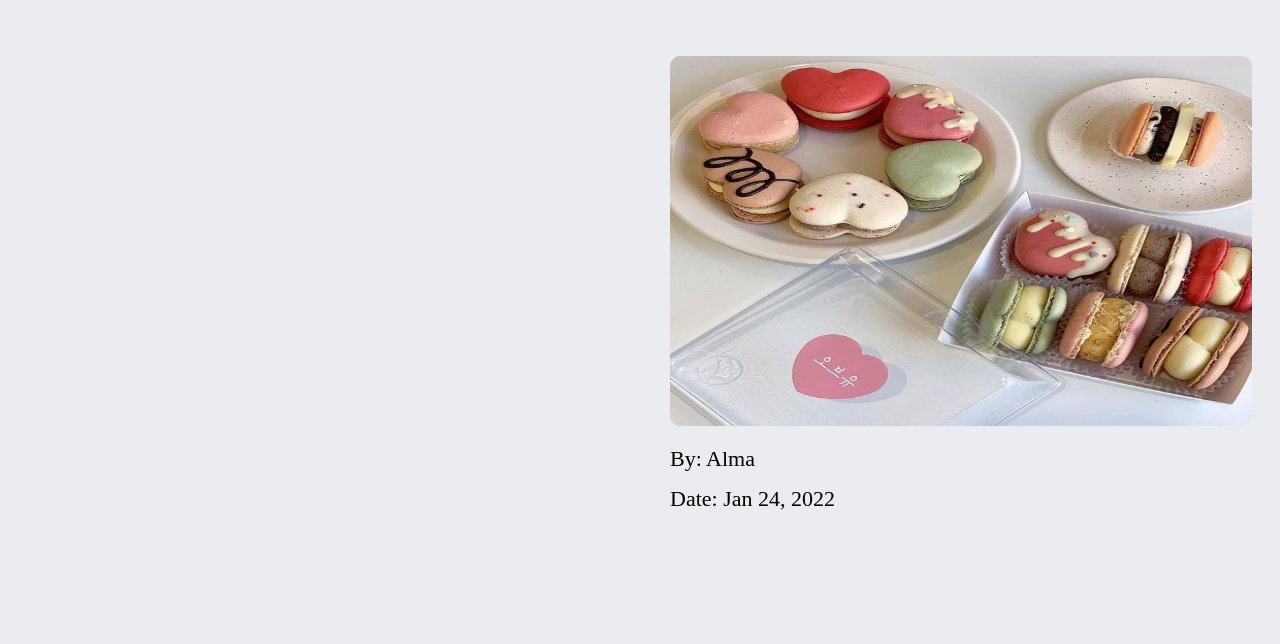
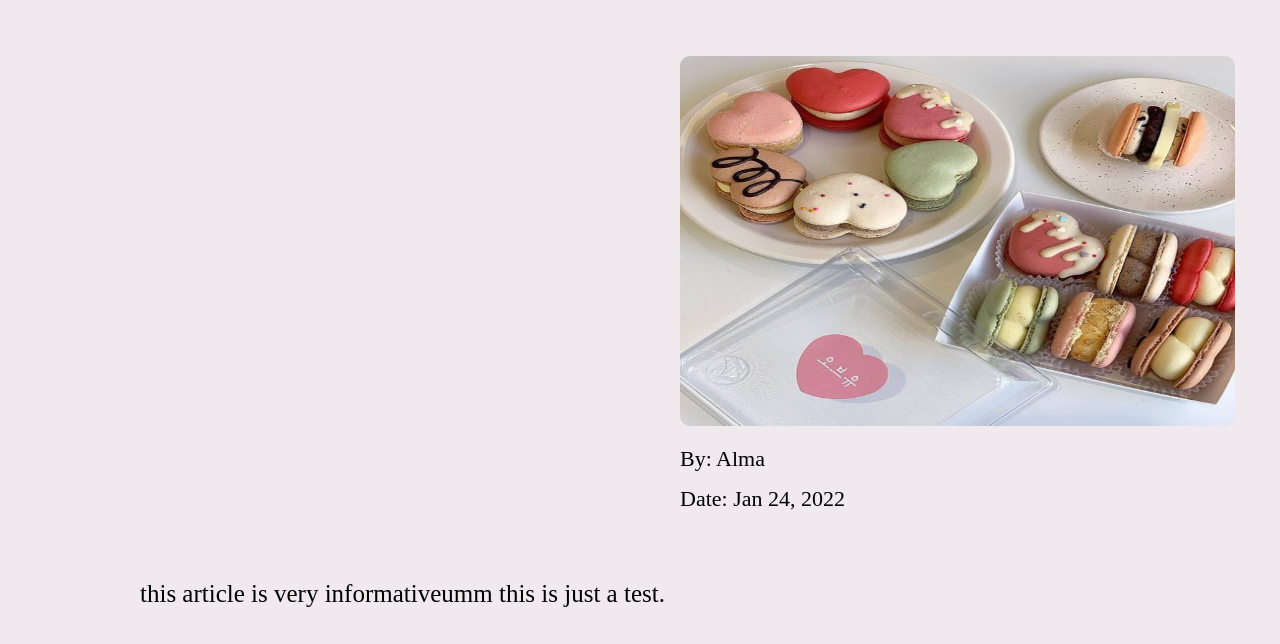
Before and after one commit to jonathanlivshits/design-scaffold-project-choice-alma-n-jon, an Eleventy site: page src/md/1-1-2022.md in a window 1280 px wide. Shown: the part 156-800 px from the top of the page. Built offline with nearby package versions, Linux system fonts and the light colour scheme; Eleventy itself is replaced by a stand-in of ours; files that its build step writes are made by us from their sources.

Commit message:
3/25/22 v2

```diff
--- a/src/_includes/article.njk
+++ b/src/_includes/article.njk
@@ -6,7 +6,7 @@
     <title>{{title}}</title>
     <link rel="stylesheet" href="/style/style.css">
 </head>
-<body class="blue-theme">
+<body class="pink-theme">
     {% include 'nav.njk' %}
     <h1 class="main-title">{{title}}</h1>
     <article class="main-article">
--- a/src/style/style.css
+++ b/src/style/style.css
@@ -186,15 +186,14 @@ body {
   margin-top: 4rem;
   height: 20vh;
   align-items: center;
-  justify-content: space-evenly;
 }
 
 .figure-image {
   position: absolute;
-  width: 582px;
+  width: 555px;
   height: 370px;
   margin-top: -4rem;
-  margin-left: 67rem;
+  margin-left: 68rem;
   border-radius: 10px;
 }
 
@@ -202,14 +201,15 @@ body {
   position: absolute;
   border-radius: 10px;
   font-style: normal;
-  font-weight: 400;
-  font-size: 30px;
-  line-height: 65px;
+  font-weight: 350;
+  font-size: 25px;
+  line-height: 55px;
   display: flex;
-  align-items: center;
-  text-align: center;
-  margin-left: 67rem;
-  margin-top: 60rem;
+  align-items: left;
+  text-align: left;
+  margin-left: 14rem;
+  margin-top: 47rem;
+  margin-right: 9rem;
   color: var(--text-primary);
 }
 
@@ -217,7 +217,7 @@ body {
   position: absolute;
   font-size: var(--h4);
   font-weight: 520;
-  margin-left: 67rem;
+  margin-left: 68rem;
   margin-top: 35rem;
   color: var(--text-primary);
 }
@@ -226,7 +226,7 @@ body {
   position: absolute;
   font-size: var(--h4);
   font-weight: 520;
-  margin-left: 67rem;
+  margin-left: 68rem;
   margin-top: 39rem;
   color: var(--text-primary);
 }
```
Also changed, not shown: src/md/1-2-2022.md (+1 -1 lines), 5 other files.
